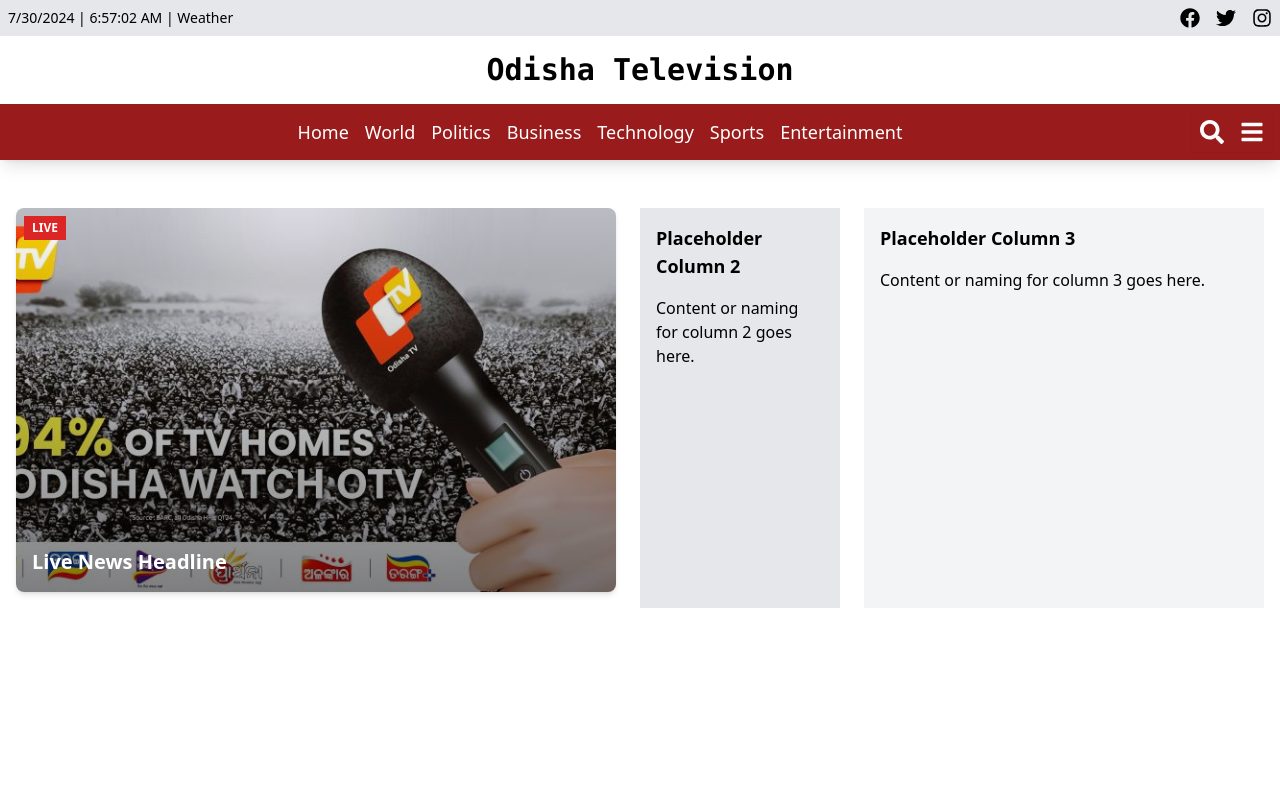
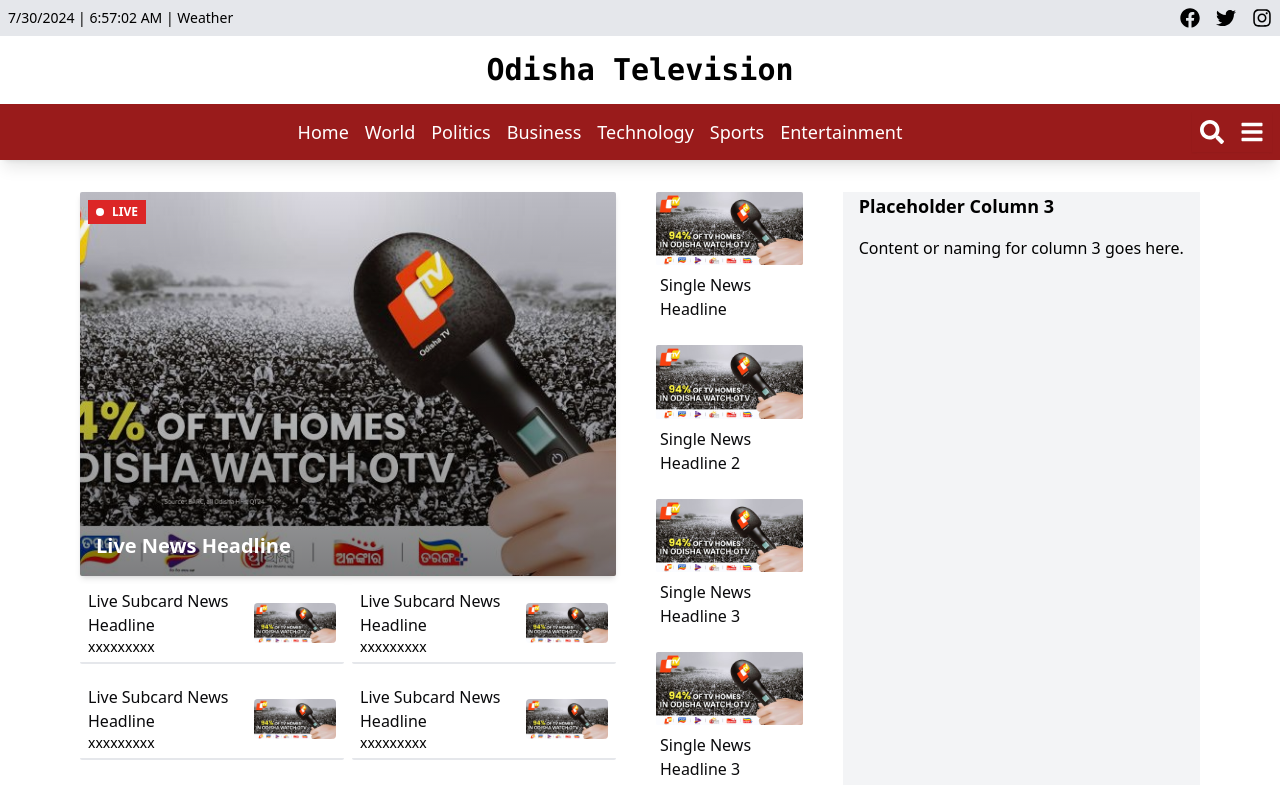
Before and after one commit to priy437pradhan/OdishaTv, a React (Vite) app: page / in a window 1280 px wide. Shown: the top 785 px of the page. Built offline with nearby package versions, Linux system fonts and the light colour scheme.

Commit message:
single cards and livesubcard added

```diff
--- a/src/App.jsx
+++ b/src/App.jsx
@@ -1,5 +1,5 @@
 import Header from './components/HeaderComponent'
-import Footer from './components/FooterComponent'
+// import Footer from './components/FooterComponent'
 import { BrowserRouter as Router, Routes, Route} from 'react-router-dom';
 import Home from './pages/Home';
 import Listing from './pages/Listing';
@@ -12,8 +12,7 @@
   return (
     <Router>
     <Header />
-    <main className="flex flex-col min-h-screen">
-      <div className="flex-1 container mx-auto p-4">
+      <div className="flex-1 container mx-auto px-20">
       <Routes>
             <Route path="/" element={<Home />} />
             <Route path="/listing" element={<Listing />} />
@@ -22,8 +21,7 @@
             <Route path="/contact-us" element={<ContactUs />} />
           </Routes>
       </div>
-    </main>
-    <Footer />
+    {/* <Footer /> */}
   </Router>
 
   )
--- a/src/components/LiveNewsCard.jsx
+++ b/src/components/LiveNewsCard.jsx
@@ -1,7 +1,25 @@
-
 import React from 'react';
 
 const LiveNewsCard = ({ imageUrl, headline }) => {
+  const dotStyle = {
+    width: '8px',
+    height: '8px',
+    backgroundColor: 'white',
+    borderRadius: '50%',
+    marginRight: '8px',
+    animation: 'blink 1s infinite'
+  };
+
+  const blinkKeyframes = `
+    @keyframes blink {
+      0% { opacity: 0; }
+      25% { opacity: 0.5; }
+      50% { opacity: 1; }
+      75% { opacity: 0.5; }
+      100% { opacity: 0; }
+    }
+  `;
+
   return (
     <div className="relative w-full h-96">
       <img
@@ -10,8 +28,10 @@
         className="absolute inset-0 w-full h-96 object-cover"
       />
       <div className="absolute inset-0 bg-gradient-to-t h-96 from-black opacity-50"></div>
-      <div className="absolute top-2 left-2 bg-red-600 text-white px-2 py-1 text-xs font-bold">
+      <div className="absolute top-2 left-2 bg-red-600 text-white px-2 py-1 text-xs font-bold flex items-center">
+        <span style={dotStyle}></span>
         LIVE
+        <style>{blinkKeyframes}</style>
       </div>
       <div className="absolute bottom-4 left-4 text-white text-xl font-bold">
         {headline}
--- /dev/null
+++ b/src/components/LiveSubCard.jsx
@@ -0,0 +1,17 @@
+import React from 'react';
+
+const LiveSubCard = ({ title, content, imgSrc }) => {
+  return (
+    <div className="h-[80px] bg-white border-b-2 rounded-sm flex items-center p-2">
+      <div className="w-[67%]">
+        <h3 className="text-zinc-950">{title}</h3>
+        <p className="text-sm p-0 m-0">{content}</p>
+      </div>
+      <div className="w-[33%] flex justify-end">
+        <img src={imgSrc} alt="Image" className="h-full object-cover rounded" />
+      </div>
+    </div>
+  );
+};
+
+export default LiveSubCard;
--- /dev/null
+++ b/src/components/SingleCard.jsx
@@ -0,0 +1,19 @@
+import React from 'react';
+
+function SingleCard({ imageUrl, headline }) {
+    return (
+        <div className="max-w-sm flex flex-col">
+            <img
+                alt={headline}
+                width="200"
+                src={imageUrl}
+                className="w-fit rounded-sm"
+            />
+            <div className="px-1 py-2">
+                <div className="text-zinc-950 mb-2">{headline}</div>
+            </div>
+        </div>
+    );
+}
+
+export default SingleCard;
--- a/src/pages/Home.jsx
+++ b/src/pages/Home.jsx
@@ -1,43 +1,59 @@
 import React from 'react';
 import { Link } from 'react-router-dom';
 import LiveNewsCard from '../components/LiveNewsCard';
-import testing from '../assets/testing.jpg'
+import testing from '../assets/testing.jpg';
+import SingleCard from '../components/SingleCard';
+import LiveSubCard from '../components/LiveSubCard';
 
 const NewsList = ({
-  // articles = [
-  // { id: 1, title: 'Article 1', summary: 'Summary of article 1', image: 'path/to/image1.jpg' },
-  // { id: 2, title: 'Article 2', summary: 'Summary of article 2', image: 'path/to/image2.jpg' },
-  // { id: 3, title: 'Article 3', summary: 'Summary of article 3', image: 'path/to/image3.jpg' },
-  //   ],
-newsItem = { imageUrl:testing, headline: 'Live News Headline' } }) => {
+  liveNewsItem = { imageUrl: testing, headline: 'Live News Headline' },
+  singleCardItem =[{id:1, imageUrl: testing, headline: 'Single News Headline' },
+    {id:2, imageUrl: testing, headline: 'Single News Headline 2' },
+    {id:3, imageUrl: testing, headline: 'Single News Headline 3' },
+    {id:4, imageUrl: testing, headline: 'Single News Headline 3' },
+    {id:5, imageUrl: testing, headline: 'Single News Headline 3' },
+
+  ] ,
+  liveSubCardItem =[{ id: 11,imgSrc: testing, title: 'Live Subcard News Headline', content: 'xxxxxxxxx' },
+                     { id: 12,imgSrc: testing, title: 'Live Subcard News Headline', content: 'xxxxxxxxx' },
+                     { id: 14,imgSrc: testing, title: 'Live Subcard News Headline', content: 'xxxxxxxxx' },
+                     { id: 15,imgSrc: testing, title: 'Live Subcard News Headline', content: 'xxxxxxxxx' },
+                     { id: 16,imgSrc: testing, title: 'Live Subcard News Headline', content: 'xxxxxxxxx' },
+                     { id: 17,imgSrc: testing, title: 'Live Subcard News Headline', content: 'xxxxxxxxx' },
+                     { id: 18,imgSrc: testing, title: 'Live Subcard News Headline', content: 'xxxxxxxxx' },
+                     { id: 19,imgSrc: testing, title: 'Live Subcard News Headline', content: 'xxxxxxxxx' },
+
+                    ] }) => {
   return (
     <div className="grid grid-cols-1 lg:grid-cols-[6fr_2fr_4fr] gap-6 mt-48">
+
       <div className="lg:col-span-1">
-        <div className="w-full h-96 mb-4">
-          <Link to="/story/live" className="bg-white shadow-md rounded-lg overflow-hidden block mb-2">
-            <LiveNewsCard imageUrl={newsItem.imageUrl} headline={newsItem.headline} />
+        <div className="w-full h-96 mb-8">
+          <Link to="/story/live" className="bg-white shadow-md rounded-sm overflow-hidden block mb-2">
+            <LiveNewsCard imageUrl={liveNewsItem.imageUrl} headline={liveNewsItem.headline} />
           </Link>
+
+          <div className="grid grid-cols-1 lg:grid-cols-[6fr_6fr] gap-2">
+          {liveSubCardItem.map((item, index) => (
+            <Link key={item.id} to={`/story/${item.id}`} className="overflow-hidden block mb-2">
+          <LiveSubCard title={item.title} content={item.content} imgSrc={item.imgSrc} />
+          </Link>
+           ))}
+          </div>
         </div>
-
-        {/* {articles.map((article) => (
-          <Link key={article.id} to={`/story/${article.id}`} className="bg-white shadow-md rounded-lg overflow-hidden block mb-2">
-            <div className="w-full h-48">
-              <img src={article.image} alt={article.title} className="w-full h-full object-cover" />
-            </div>
-            <div className="p-4">
-              <h2 className="text-xl font-semibold mb-2">{article.title}</h2>
-              <p className="text-gray-600 mb-4">{article.summary}</p>
-            </div>
-          </Link>
-        ))} */}
       </div>
 
-      <div className="lg:col-span-1 p-4 bg-gray-200">
-        <h2 className="text-lg font-semibold mb-4">Placeholder Column 2</h2>
-        <p>Content or naming for column 2 goes here.</p>
-      </div>
 
-      <div className="lg:col-span-1 p-4 bg-gray-100">
+
+      <div className="lg:col-span-1 px-4">
+  {singleCardItem.map((item, index) => (
+    <Link key={item.id} to={`/story/${item.id}`} className="overflow-hidden block mb-2">
+      <SingleCard imageUrl={item.imageUrl} headline={item.headline} />
+    </Link>
+  ))}
+</div>
+
+      <div className="lg:col-span-1 px-4 bg-gray-100">
         <h2 className="text-lg font-semibold mb-4">Placeholder Column 3</h2>
         <p>Content or naming for column 3 goes here.</p>
       </div>
```
Also changed, not shown: .eslintrc.cjs.
